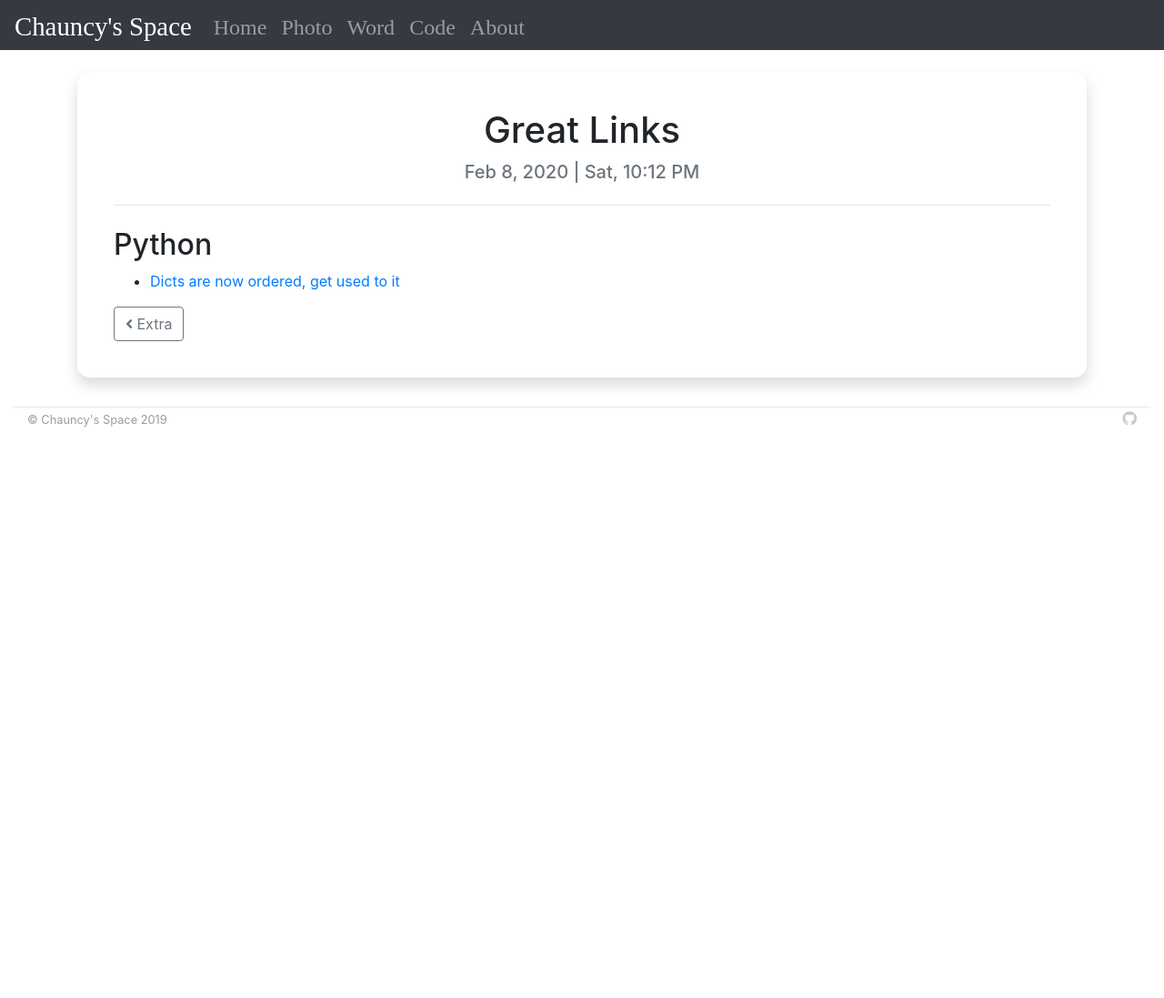
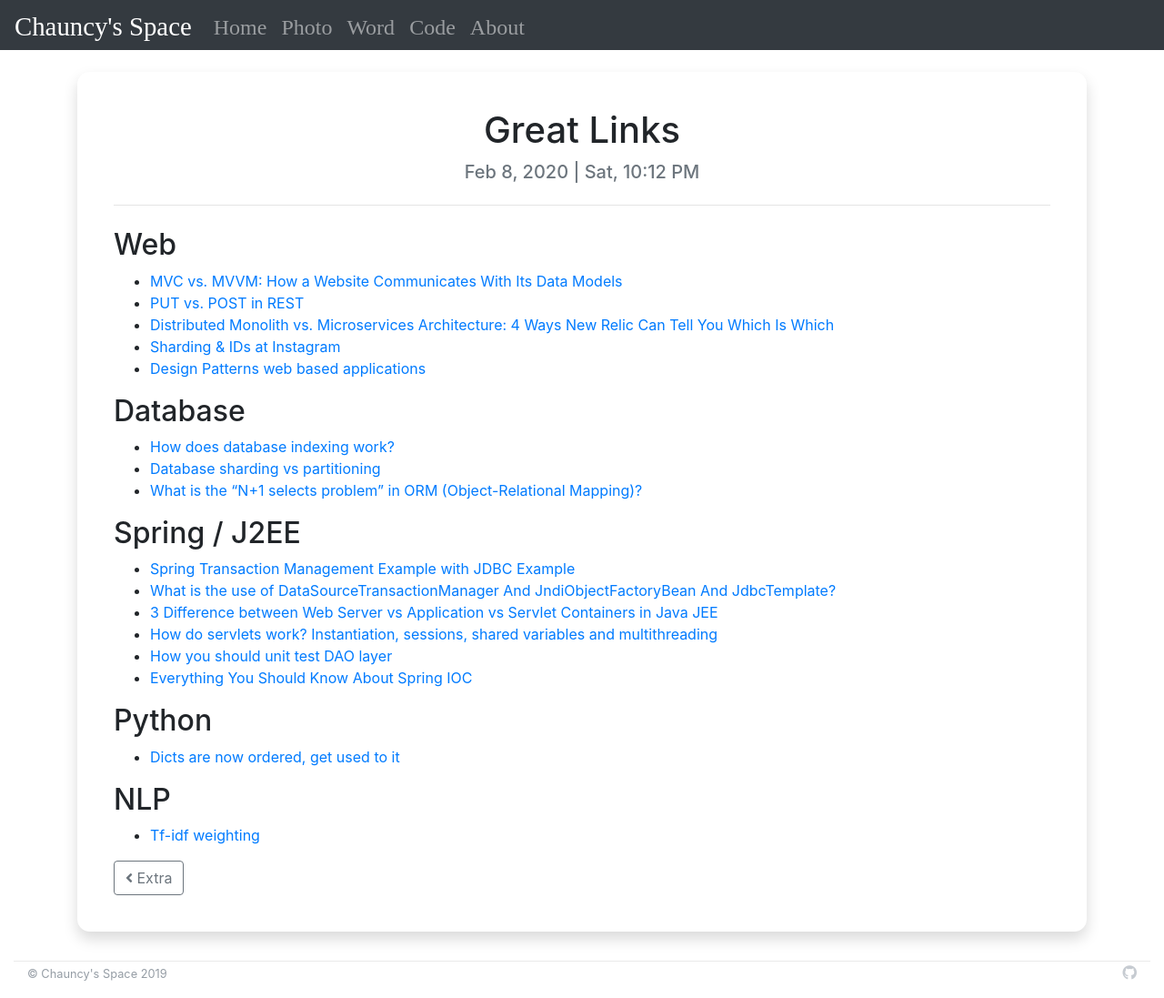
Before and after one commit to chauncyf/chauncyf.github.io, a Jekyll site: the page built from _posts/2020-02-08-great-links.md, in a window 1280 px wide. Shown: the whole page at 91% size. Built offline with Jekyll 4.4.1, drawn with Linux system fonts in a browser that asks for light colours; nearby versions of some CDN libraries; some web fonts are replaced; before the commit the page ends 900 px from its top, so only the background shows below that.

Commit message:
add links

```diff
--- a/_posts/2020-02-08-great-links.md
+++ b/_posts/2020-02-08-great-links.md
@@ -9,6 +9,33 @@ image:
 published: true
 ---
 
+
+## Web
+- [MVC vs. MVVM: How a Website Communicates With Its Data Models](https://hackernoon.com/mvc-vs-mvvm-how-a-website-communicates-with-its-data-models-18553877bf7d)
+- [PUT vs. POST in REST](https://stackoverflow.com/questions/630453/put-vs-post-in-rest)
+- [Distributed Monolith vs. Microservices Architecture: 4 Ways New Relic Can Tell You Which Is Which](https://blog.newrelic.com/engineering/distributed-monolith-vs-microservices/)
+- [Sharding & IDs at Instagram](https://instagram-engineering.com/sharding-ids-at-instagram-1cf5a71e5a5c)
+- [Design Patterns web based applications](https://stackoverflow.com/questions/3541077/design-patterns-web-based-applications/3542297#3542297)
+
+
+## Database
+- [How does database indexing work?](https://stackoverflow.com/questions/1108/how-does-database-indexing-work)
+- [Database sharding vs partitioning](https://stackoverflow.com/questions/20771435/database-sharding-vs-partitioning)
+- [What is the “N+1 selects problem” in ORM (Object-Relational Mapping)?](https://stackoverflow.com/questions/97197/what-is-the-n1-selects-problem-in-orm-object-relational-mapping)
+
+
+## Spring / J2EE
+- [Spring Transaction Management Example with JDBC Example](https://examples.javacodegeeks.com/enterprise-java/spring/jdbc/spring-transaction-management-example-with-jdbc-example/)
+- [What is the use of DataSourceTransactionManager And JndiObjectFactoryBean And JdbcTemplate?](https://stackoverflow.com/questions/40086182/what-is-the-use-of-datasourcetransactionmanager-and-jndiobjectfactorybean-and-jd/40090174#40090174)
+- [3 Difference between Web Server vs Application vs Servlet Containers in Java JEE](https://www.java67.com/2016/06/3-difference-between-web-server-vs-application-server-vs-servlet-container.html)
+- [How do servlets work? Instantiation, sessions, shared variables and multithreading](https://stackoverflow.com/questions/3106452/how-do-servlets-work-instantiation-sessions-shared-variables-and-multithreadi)
+- [How you should unit test DAO layer](https://howtodoinjava.com/best-practices/how-you-should-unit-test-dao-layer/)
+- [Everything You Should Know About Spring IOC](https://blog.csdn.net/javazejian/article/details/54561302)
+
+
 ## Python
+- [Dicts are now ordered, get used to it](https://softwaremaniacs.org/blog/2020/02/05/dicts-ordered/en/)
 
-- [Dicts are now ordered, get used to it](https://softwaremaniacs.org/blog/2020/02/05/dicts-ordered/en/)
+
+## NLP
+- [Tf-idf weighting](https://nlp.stanford.edu/IR-book/html/htmledition/tf-idf-weighting-1.html)
```
